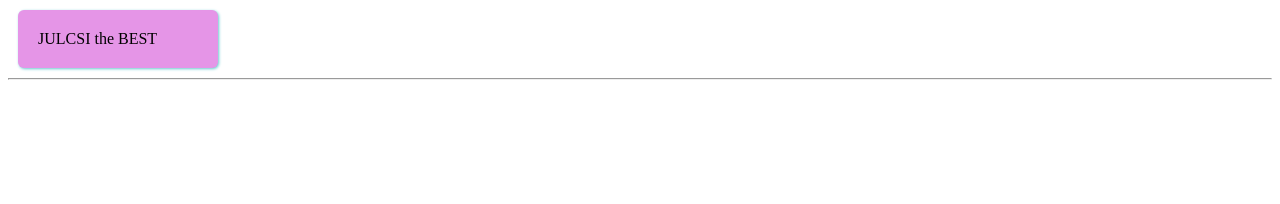
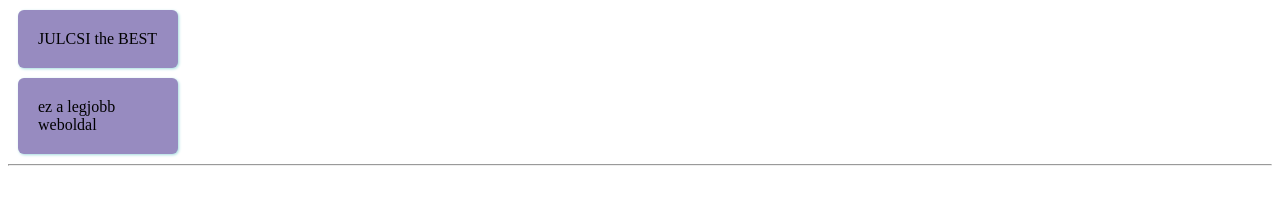
Before and after one commit to Julcsika5/sagv-ri, a plain HTML site: page index.html in a window 1280 px wide. Drawn offline with Linux system fonts and the light colour scheme.

Commit message:
Update index.html

```diff
--- a/index.html
+++ b/index.html
@@ -1,12 +1,13 @@
 <body>
     <div>JULCSI the BEST</div>
+    <div>ez a legjobb weboldal</div>
     <hr>
     <style>
         div {
-            background-color: rgb(229, 149, 231);
+            background-color: rgb(151, 139, 192);
             border-radius: 6px;
-            box-shadow: 1px 1px 3px rgb(105, 200, 207);
-            width: 160px;
+            box-shadow: 1px 1px 3px rgb(164, 219, 223);
+            width: 120px;
             margin: 10px;
             padding: 20px;
 
```
